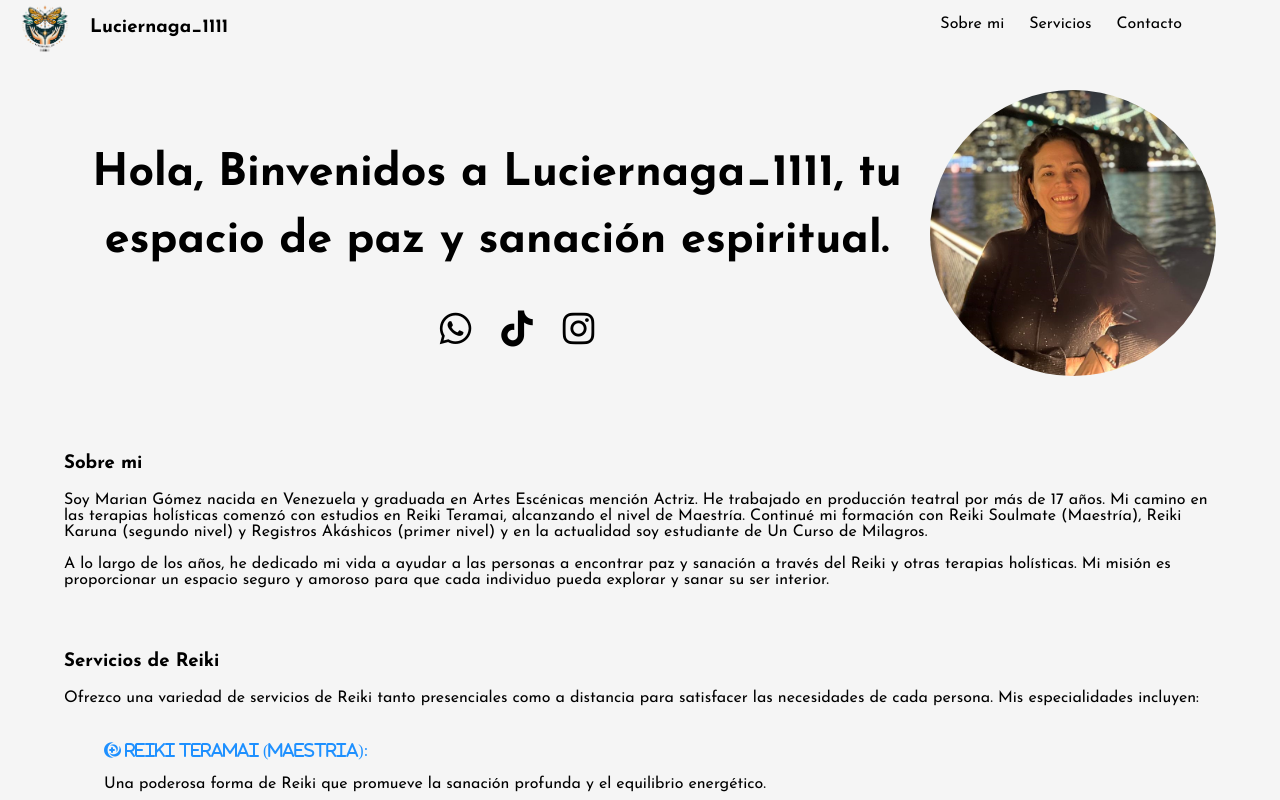
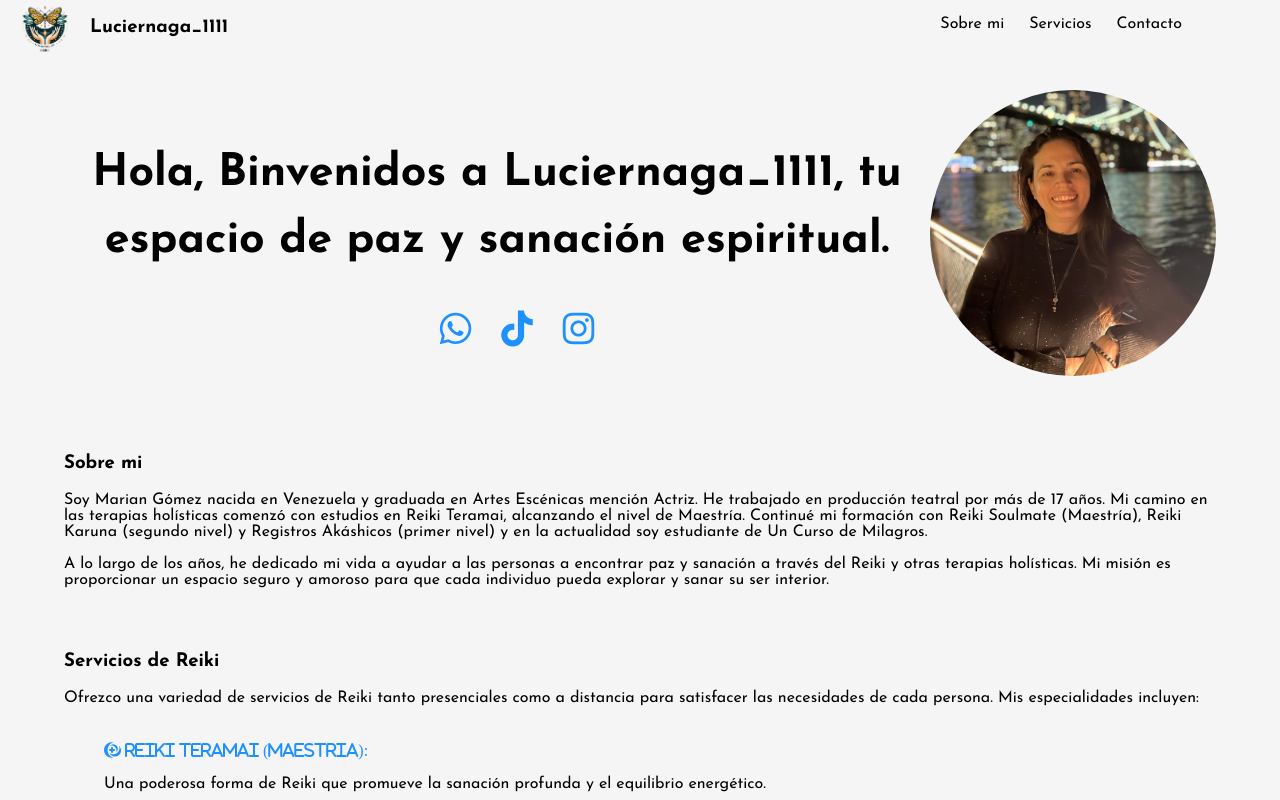
Before and after one commit to Sheng-Tech/luciernaga_1111, a plain HTML site: page index.html in a window 1280 px wide. Shown: the top 800 px of the page. Drawn offline with Linux system fonts and the light colour scheme.

Commit message:
actualización styles

```diff
--- a/style.css
+++ b/style.css
@@ -186,7 +186,7 @@ section.servicios {
     justify-content: center;
 }
 
-.servicios__img {
+.servicios__img, .redesSociales__img {
     color: dodgerblue;
 }
 
```
